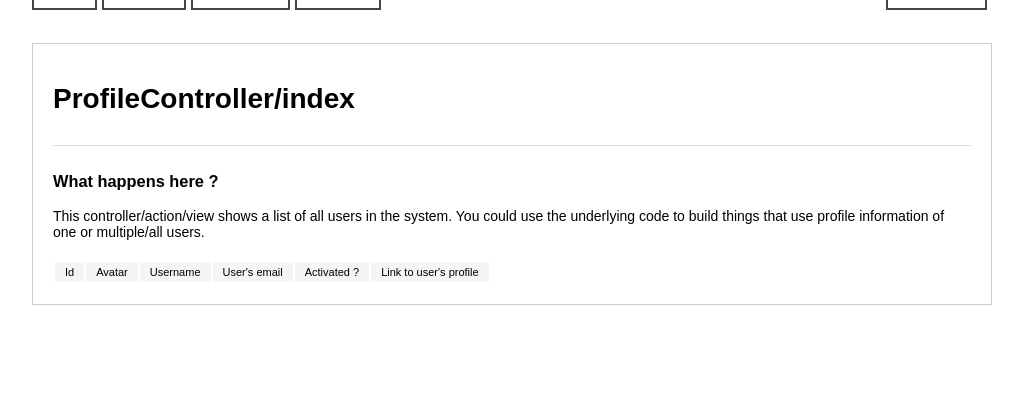
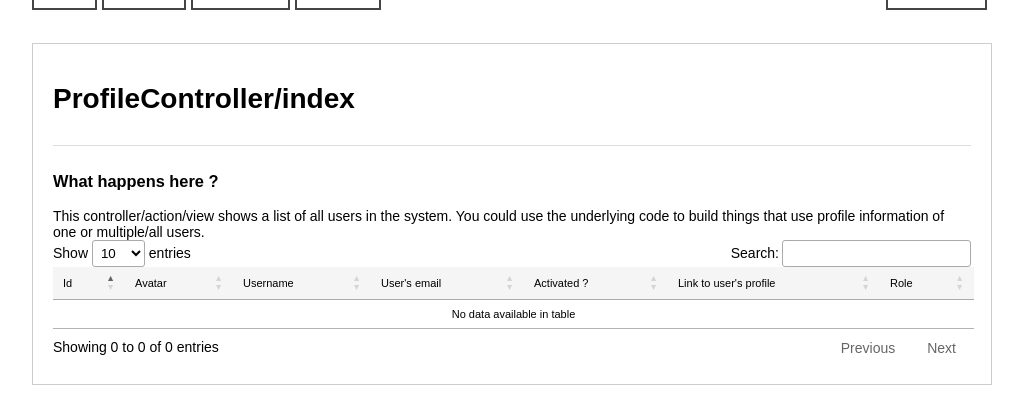
Before and after one commit to ITL-1-2-sornig/XAMPP_Huge, a PHP site: template huge-3.3.1/application/view/profile/index.php in a window 1280 px wide. Shown: the part 483-898 px from the top of the page, without its empty margins (128-1151 px from the left). Before the commit the page ends 788 px from the top, so only its background shows below. Run offline with PHP 8.4, Linux system fonts and the light colour scheme; the template is opened without the code that fills it, so the values that code supplies are empty; some libraries are stand-ins or nearby versions.

Commit message:
Rolle in der Profile-Tabelle hinzugefügt

```diff
--- a/huge-3.3.1/application/view/profile/index.php
+++ b/huge-3.3.1/application/view/profile/index.php
@@ -11,7 +11,7 @@
             build things that use profile information of one or multiple/all users.
         </div>
         <div>
-            <table class="overview-table">
+            <table id="table_users" class="overview-table">
                 <thead>
                 <tr>
                     <td>Id</td>
@@ -20,6 +20,7 @@
                     <td>User's email</td>
                     <td>Activated ?</td>
                     <td>Link to user's profile</td>
+                    <td>Role</td>
                 </tr>
                 </thead>
                 <?php foreach ($this->users as $user) { ?>
@@ -36,9 +37,13 @@
                         <td>
                             <a href="<?= Config::get('URL') . 'profile/showProfile/' . $user->user_id; ?>">Profile</a>
                         </td>
+                        <td><?= $user->user_role_name; ?></td>
                     </tr>
                 <?php } ?>
             </table>
         </div>
     </div>
 </div>
+<script>
+    new DataTable('#table_users');
+</script>
```
